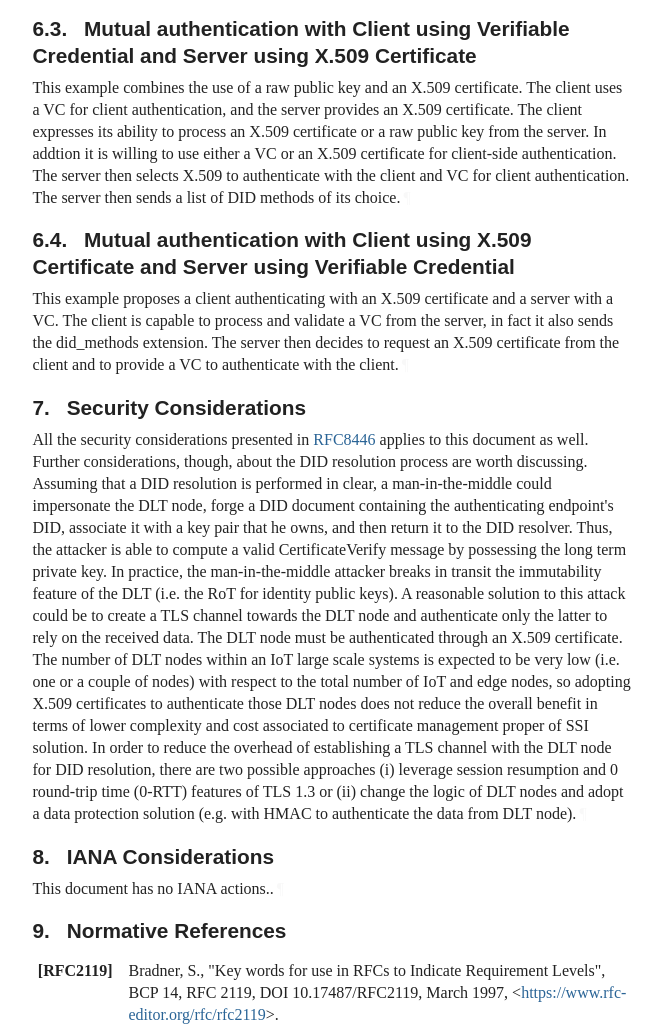
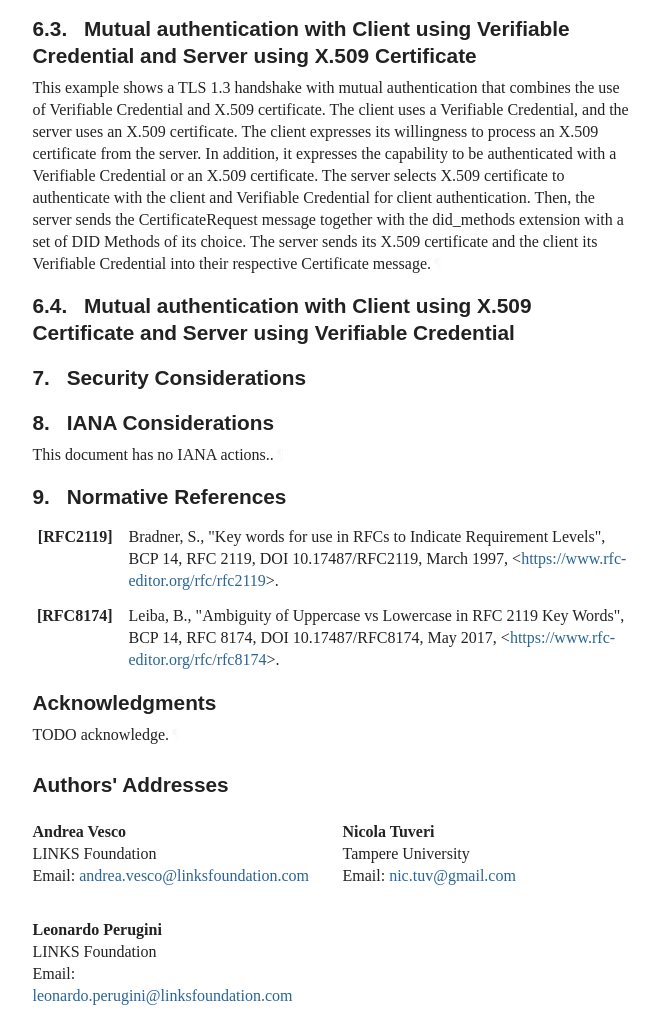
Before and after one commit to thomas-fossati/draft-vesco-vcauthtls, a plain HTML site: page draft-vesco-vcauthtls.html in a window 1280 px wide. Shown: the part 5145-6170 px from the top of the page, without its empty margins (92-754 px from the left). Drawn offline with Linux system fonts and the light colour scheme; a web font is replaced by a local one.

Commit message:
Script updating gh-pages from d1a5a67. [ci skip]

```diff
--- a/draft-vesco-vcauthtls.html
+++ b/draft-vesco-vcauthtls.html
@@ -1406,7 +1406,10 @@ The client sends the did_methods extension along with the server_certificate_typ
         <h3 id="name-mutual-authentication-with-c">
 <a href="#section-6.3" class="section-number selfRef">6.3. </a><a href="#name-mutual-authentication-with-c" class="section-name selfRef">Mutual authentication with Client using Verifiable Credential and Server using X.509 Certificate</a>
         </h3>
-<p id="section-6.3-1">This example combines the use of a raw public key and an X.509 certificate. The client uses a VC for client authentication, and the server provides an X.509 certificate. The client expresses its ability to process an X.509 certificate or a raw public key from the server. In addtion it is willing to use either a VC or an X.509 certificate for client-side authentication. The server then selects X.509 to authenticate with the client and VC for client authentication. The server then sends a list of DID methods of its choice.<a href="#section-6.3-1" class="pilcrow">¶</a></p>
+<p id="section-6.3-1">This example shows a TLS 1.3 handshake with mutual authentication that combines the use of Verifiable Credential and X.509 certificate. The client uses a Verifiable Credential, and the server uses an X.509 certificate.
+The client expresses its willingness to process an X.509 certificate from the server. In addition, it expresses the capability to be authenticated with a Verifiable Credential or an X.509 certificate.
+The server selects X.509 certificate to authenticate with the client and Verifiable Credential for client authentication. Then, the server sends the CertificateRequest message together with the did_methods extension with a set of DID Methods of its choice.
+The server sends its X.509 certificate and the client its Verifiable Credential into their respective Certificate message.<a href="#section-6.3-1" class="pilcrow">¶</a></p>
 </section>
 </div>
 <div id="mutual-authentication-with-client-using-x509-certificate-and-server-using-verifiable-credential">
@@ -1414,7 +1417,6 @@ The client sends the did_methods extension along with the server_certificate_typ
         <h3 id="name-mutual-authentication-with-cl">
 <a href="#section-6.4" class="section-number selfRef">6.4. </a><a href="#name-mutual-authentication-with-cl" class="section-name selfRef">Mutual authentication with Client using X.509 Certificate and Server using Verifiable Credential</a>
         </h3>
-<p id="section-6.4-1">This example proposes a client authenticating with an X.509 certificate and a server with a VC. The client is capable to process and validate a VC from the server, in fact it also sends the did_methods extension. The server then decides to request an X.509 certificate from the client and to provide a VC to authenticate with the client.<a href="#section-6.4-1" class="pilcrow">¶</a></p>
 </section>
 </div>
 </section>
@@ -1424,10 +1426,6 @@ The client sends the did_methods extension along with the server_certificate_typ
       <h2 id="name-security-considerations">
 <a href="#section-7" class="section-number selfRef">7. </a><a href="#name-security-considerations" class="section-name selfRef">Security Considerations</a>
       </h2>
-<p id="section-7-1">All the security considerations presented in <a href="https://datatracker.ietf.org/doc/html/rfc8446">RFC8446</a> applies to this document as well.
-Further considerations, though, about the DID resolution process are worth discussing. Assuming that a DID resolution is performed in clear, a man-in-the-middle could impersonate the DLT node, forge a DID document containing the authenticating endpoint's DID, associate it with a key pair that he owns, and then return it to the DID resolver. Thus, the attacker is able to compute a valid CertificateVerify message by possessing the long term private key. In practice, the man-in-the-middle attacker breaks in transit the immutability feature of the DLT (i.e. the RoT for identity public keys).
-A reasonable solution to this attack could be to create a TLS channel towards the DLT node and authenticate only the latter to rely on the received data. The DLT node must be authenticated through an X.509 certificate. The number of DLT nodes within an IoT large scale systems is expected to be very low (i.e. one or a couple of nodes) with respect to the total number of IoT and edge nodes, so adopting X.509 certificates to authenticate those DLT nodes does not reduce the overall benefit in terms of lower complexity and cost associated to certificate management proper of SSI solution.
-In order to reduce the overhead of establishing a TLS channel with the DLT node for DID resolution, there are two possible approaches (i) leverage session resumption and 0 round-trip time (0-RTT) features of TLS 1.3 or (ii) change the logic of DLT nodes and adopt a data protection solution (e.g. with HMAC to authenticate the data from DLT node).<a href="#section-7-1" class="pilcrow">¶</a></p>
 </section>
 </div>
 <div id="iana-considerations">
```
Also changed, not shown: draft-vesco-vcauthtls.txt.
